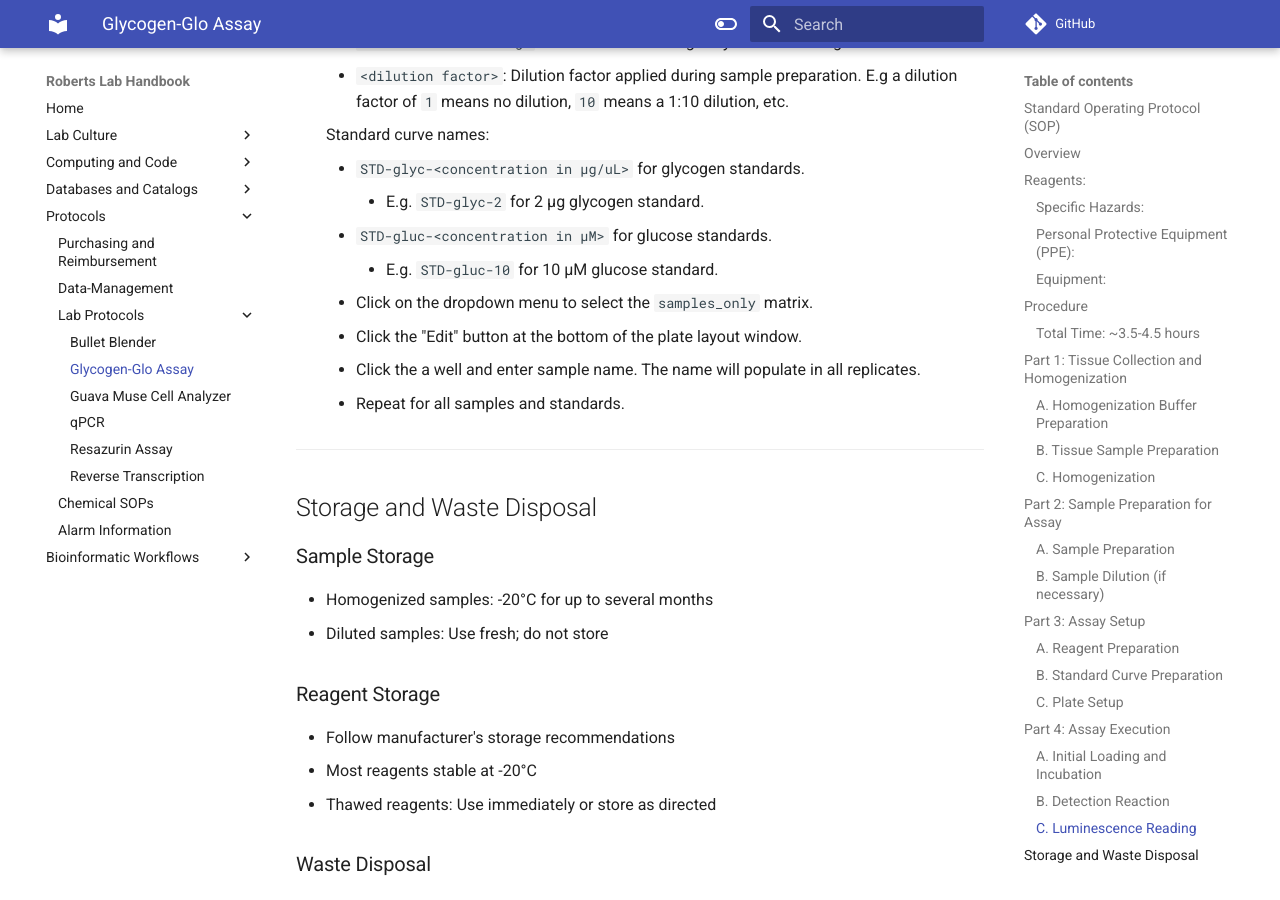
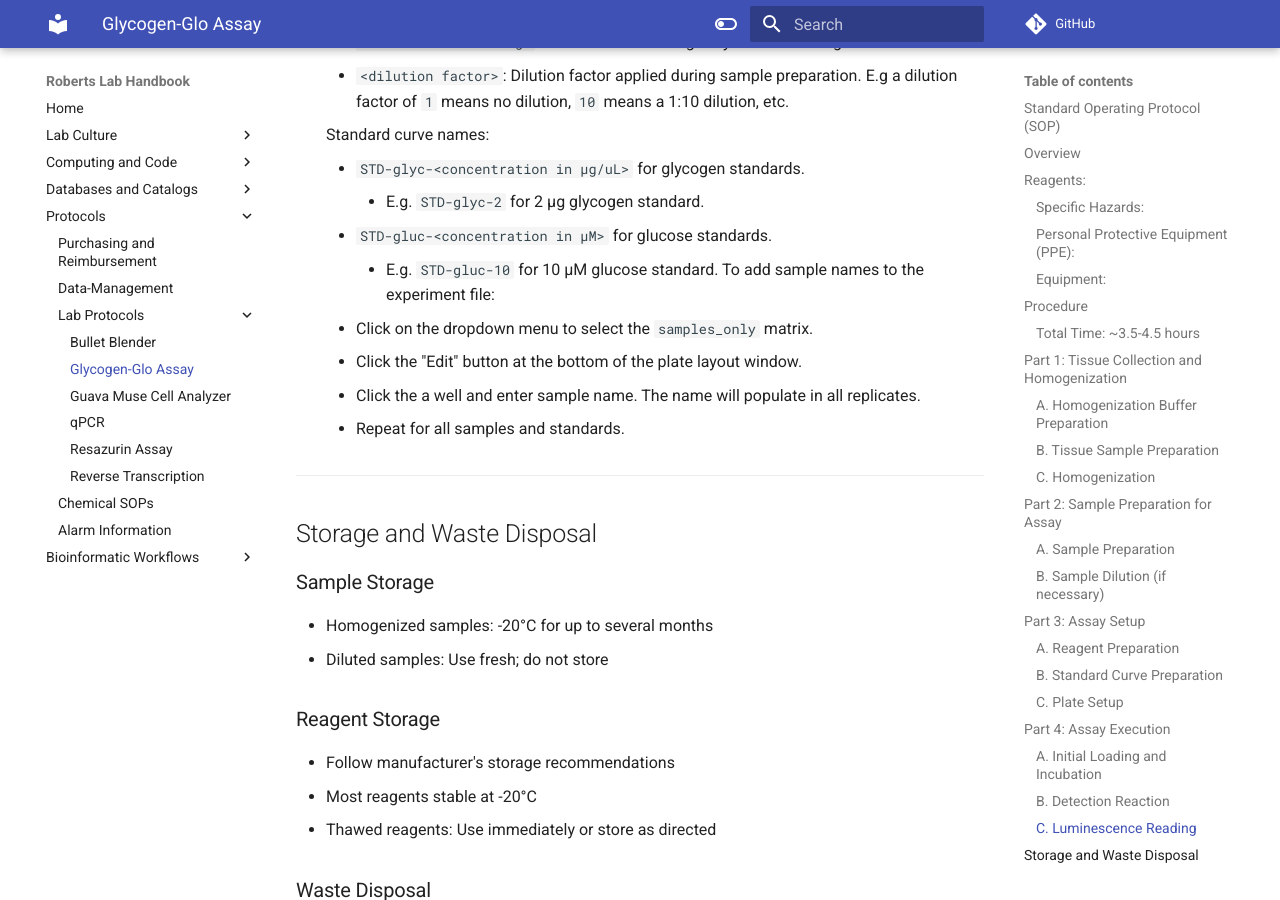
Before and after one commit to RobertsLab/resources, an MkDocs documentation site: the page built from docs/protocols/protocol-glycogen-glo-assay.md, in a window 1280 px wide and 900 px high, scrolled down 7484 px. Built offline with MkDocs 1.6.1 and Material for MkDocs 9.7.7, drawn with Linux system fonts in a browser that asks for light colours; comment, search, counter and statistics services are not loaded.

Commit message:
Add instructions for adding sample names to the experiment file in Glycogen-Glo Assay protocol

```diff
--- a/docs/protocols/protocol-glycogen-glo-assay.md
+++ b/docs/protocols/protocol-glycogen-glo-assay.md
@@ -262,7 +262,7 @@ Plan plate layout to include:
         - E.g. `STD-glyc-2` for 2 µg glycogen standard.
     - `STD-gluc-<concentration in µM>` for glucose standards.
         - E.g. `STD-gluc-10` for 10 µM glucose standard.
-
+        To add sample names to the experiment file:
     1. Click on the dropdown menu to select the `samples_only` matrix.
     2. Click the "Edit" button at the bottom of the plate layout window.
     3. Click the a well and enter sample name. The name will populate in all replicates.
```
